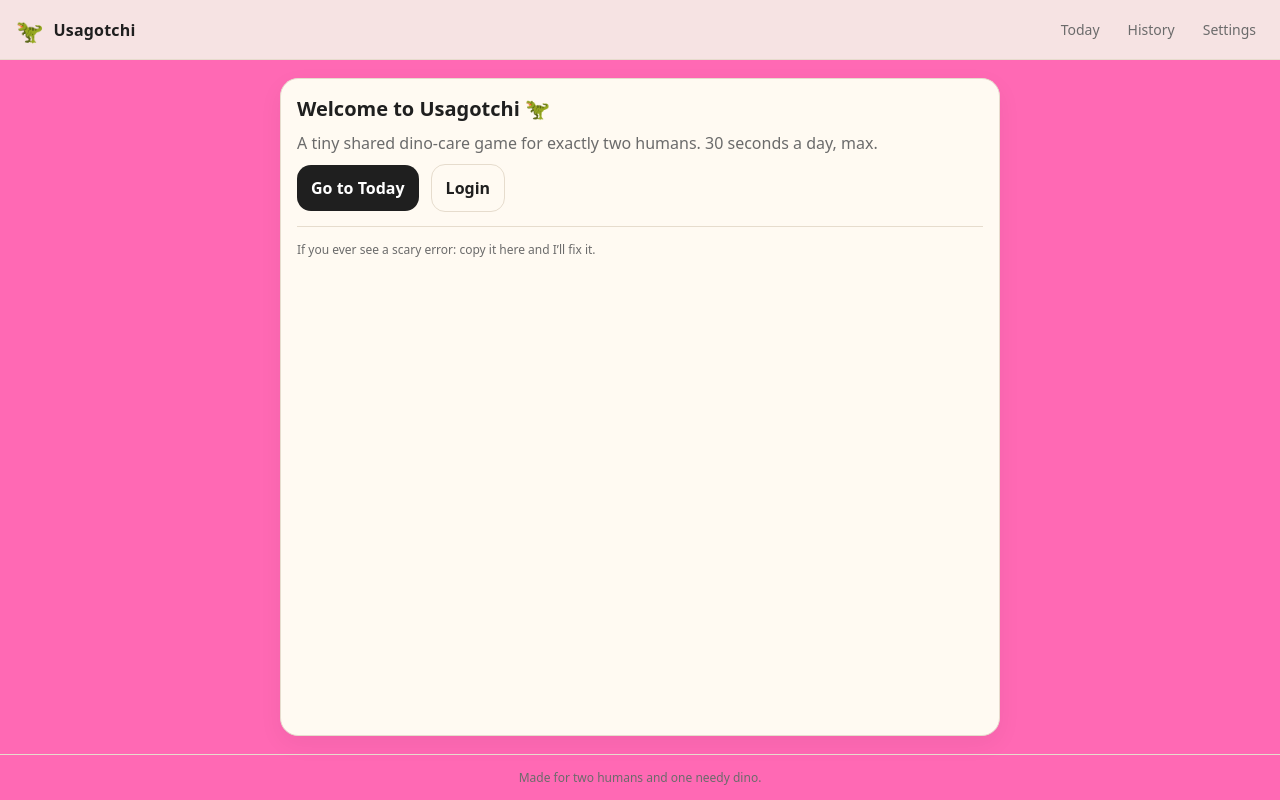
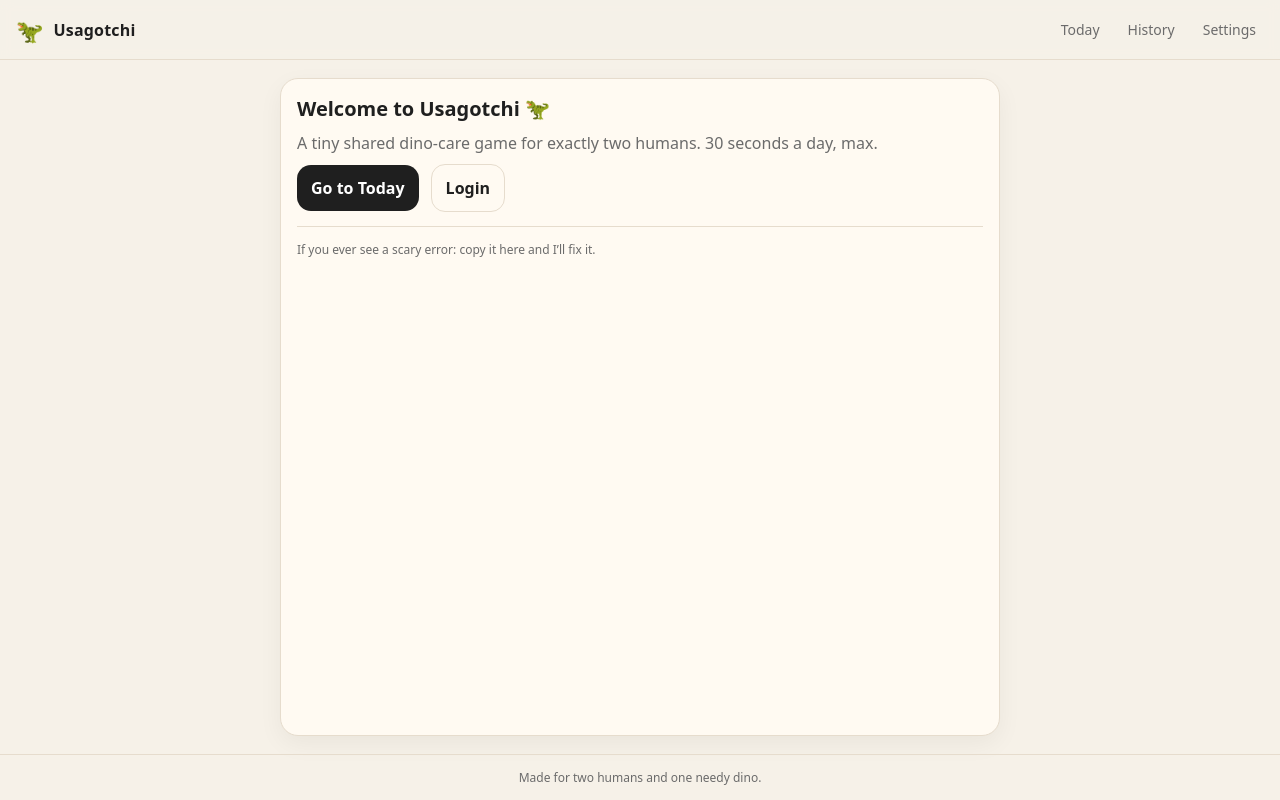
Before and after one commit to LeeroyDL/Usagotchi, a Next.js app: page / in a window 1280 px wide. Built offline with nearby package versions, Linux system fonts and the light colour scheme.

Commit message:
Update globals.css

```diff
--- a/app/globals.css
+++ b/app/globals.css
@@ -1,4 +1,3 @@
-body { background: hotpink !important; }
 :root{
   --bg:#f6f1e8;
   --card:#fffaf2;
```
